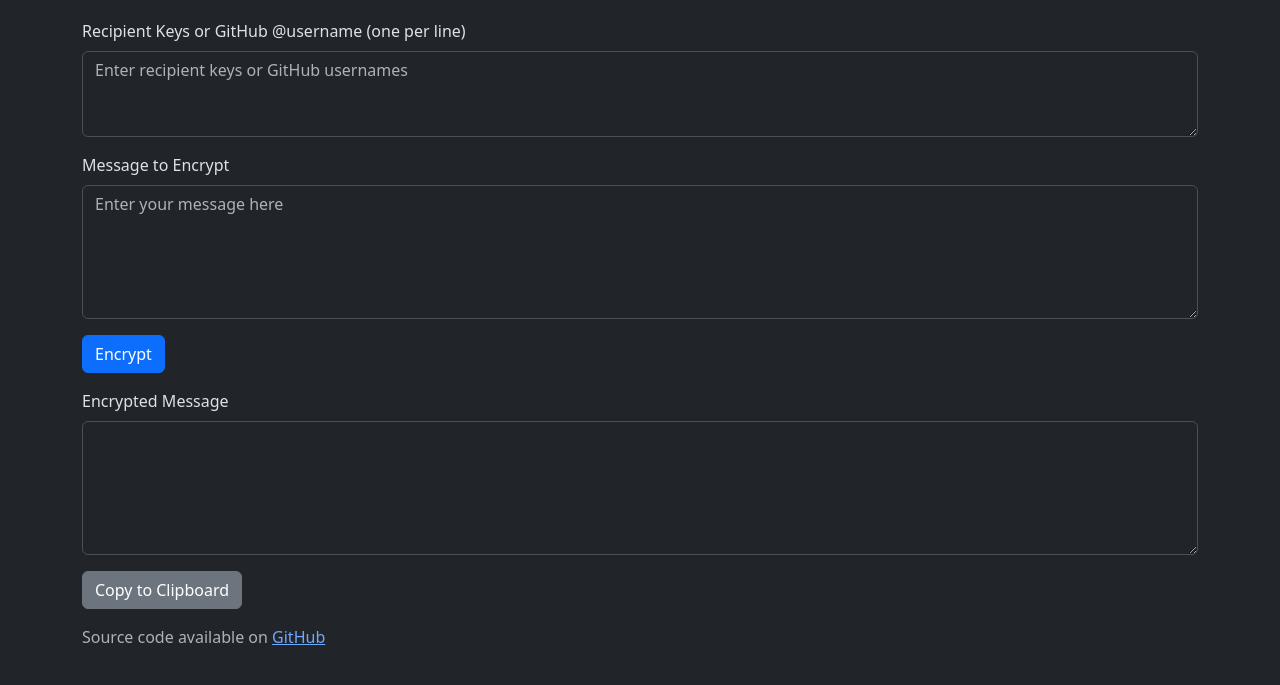
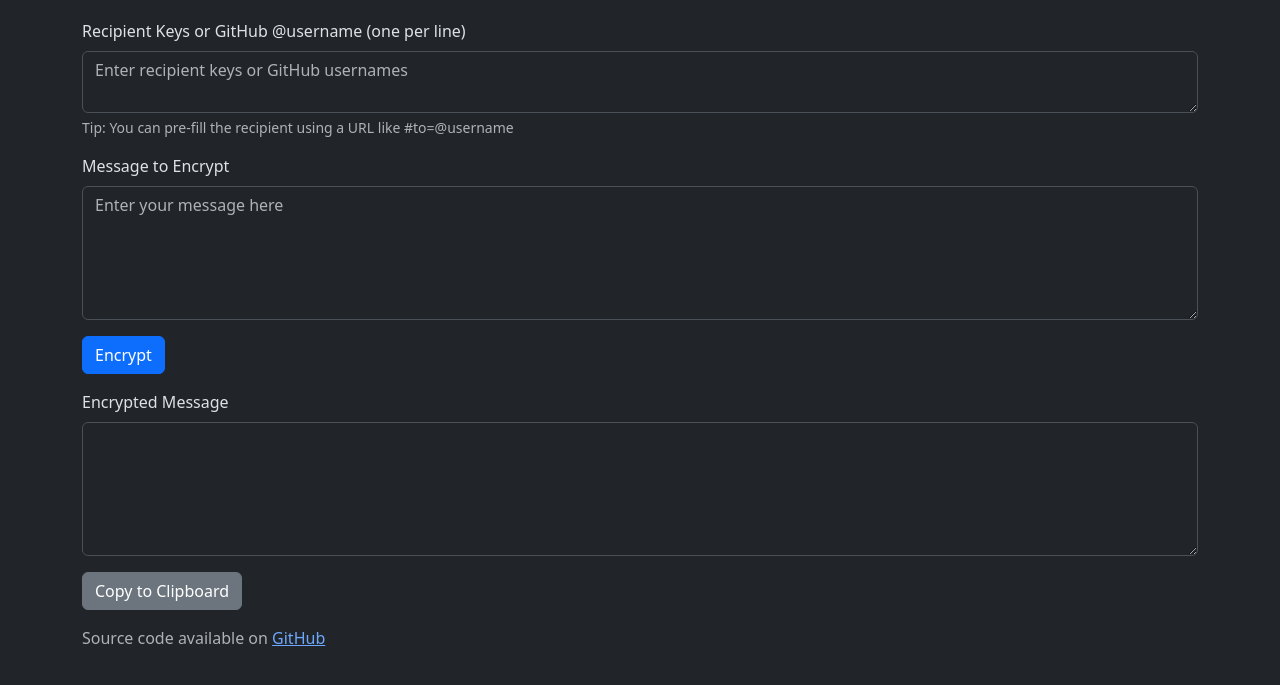
Before and after one commit to dtinth/age-webapp, a website: page index.html in a window 1280 px wide. Shown: the part 101-786 px from the top of the page. Drawn offline with nearby package versions, Linux system fonts and the light colour scheme.

Commit message:
add hint about prefilling

```diff
--- a/index.html
+++ b/index.html
@@ -22,9 +22,12 @@
         <textarea
           class="form-control"
           id="recipientInput"
-          rows="3"
+          rows="2"
           placeholder="Enter recipient keys or GitHub usernames"
         ></textarea>
+        <p class="form-text">
+          Tip: You can pre-fill the recipient using a URL like #to=@username
+        </p>
       </div>
 
       <div class="mb-3">
```
